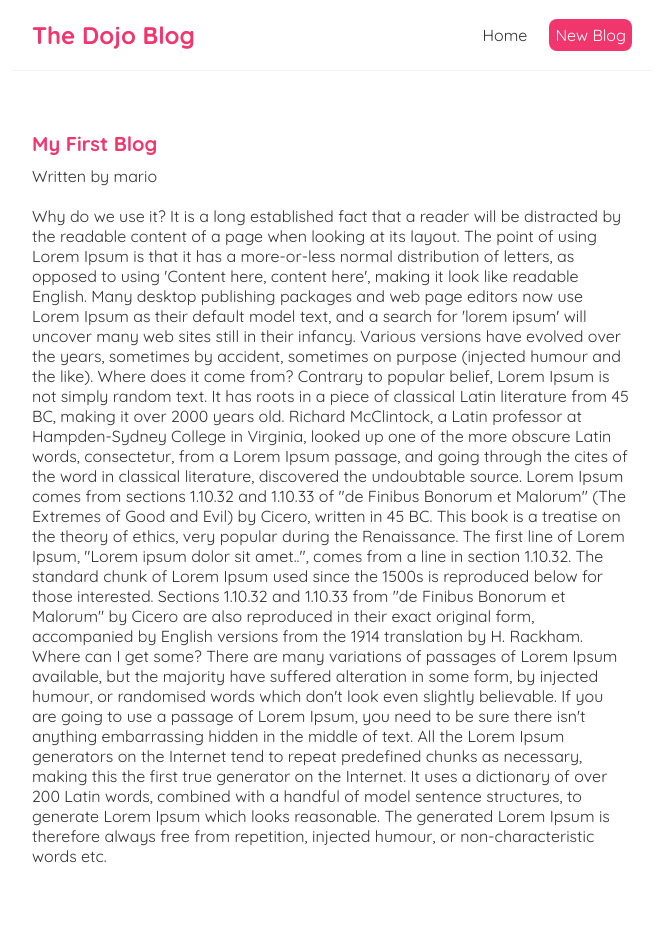
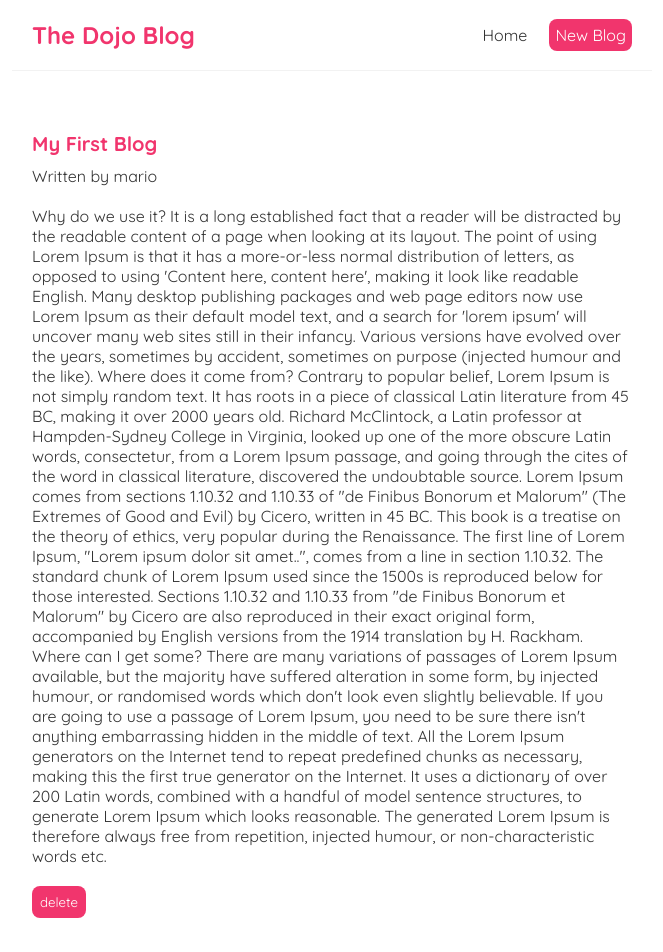
Before and after one commit to ajfm88/Complete-React-Tutorial, a React (Create React App) app in the folder dojo-blog/: page /blogs/1 in a window 1280 px wide. Shown: the top 952 px of the page, without its empty margins (308-971 px from the left). Built offline with nearby package versions, Linux system fonts and the light colour scheme; data requests are answered from the project's data file.

Commit message:
#31 - Deleting Blogs

```diff
--- a/dojo-blog/src/BlogDetails.js
+++ b/dojo-blog/src/BlogDetails.js
@@ -1,4 +1,4 @@
-import { useParams } from 'react-router-dom';
+import { useHistory, useParams } from 'react-router-dom';
 import useFetch from './useFetch';
 
 const BlogDetails = () => {
@@ -8,6 +8,15 @@
     error,
     isPending,
   } = useFetch('http://localhost:8000/blogs/' + id);
+  const history = useHistory();
+
+  const handleClick = () => {
+    fetch('http://localhost:8000/blogs/' + blog.id, {
+      method: 'DELETE',
+    }).then(() => {
+      history.push('/');
+    });
+  };
 
   return (
     <div className='blog-details'>
@@ -18,6 +27,7 @@
           <h2>{blog.title}</h2>
           <p>Written by {blog.author}</p>
           <div>{blog.body}</div>
+          <button onClick={handleClick}>delete</button>
         </article>
       )}
     </div>
```
